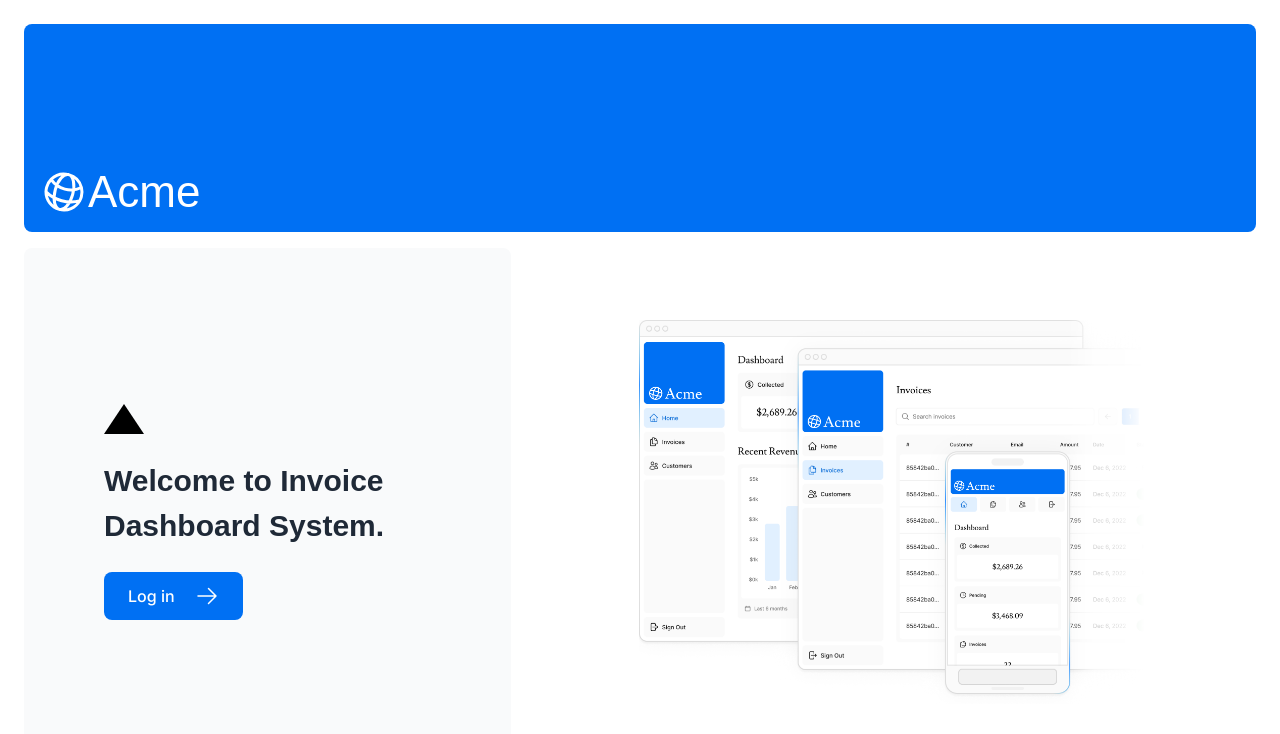
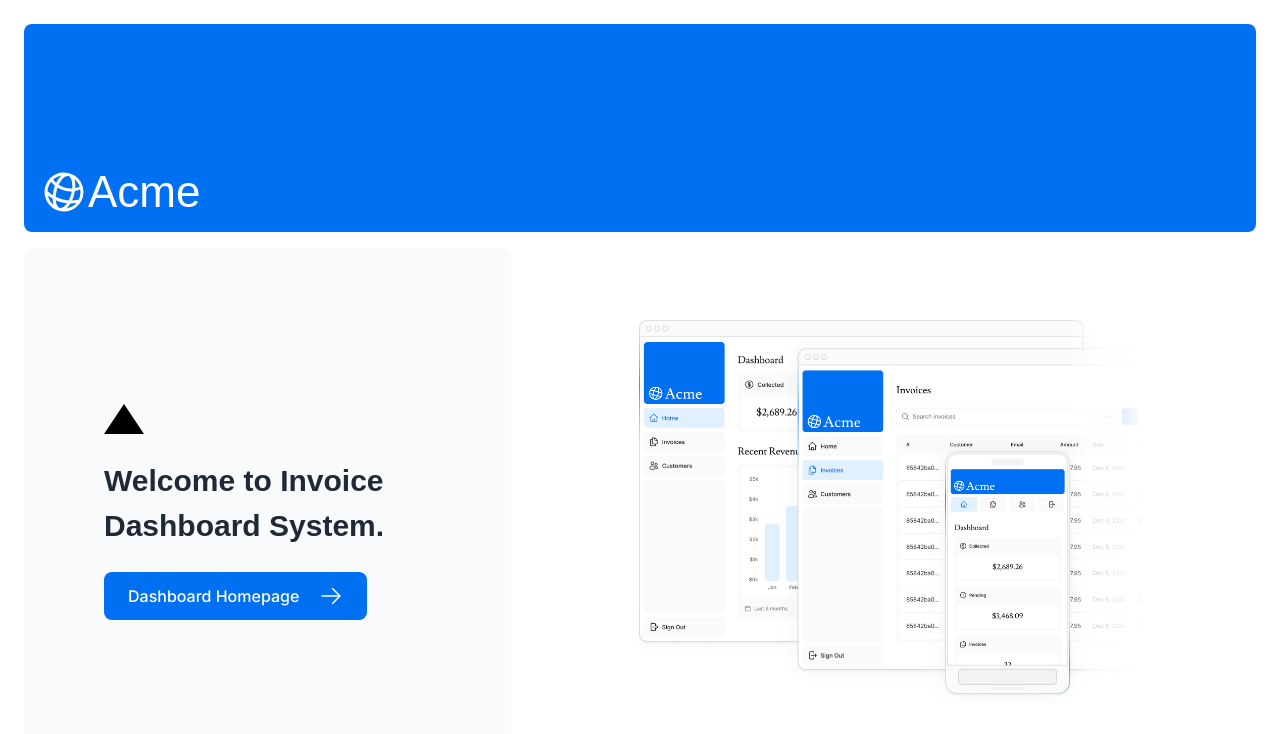
Before and after one commit to f2xiao/nextjs-dashboard, a Next.js app: page / in a window 1280 px wide. Shown: the top 734 px of the page. Built offline with nearby package versions, Linux system fonts and the light colour scheme; a web font is replaced by a local one.

Commit message:
edit homepage link

```diff
--- a/app/page.tsx
+++ b/app/page.tsx
@@ -21,10 +21,11 @@ export default function Page() {
             <strong>Welcome to Invoice Dashboard System.</strong>
           </p>
           <Link
-            href="/login"
+            href="/dashboard"
             className="flex items-center gap-5 self-start rounded-lg bg-blue-500 px-6 py-3 text-sm font-medium text-white transition-colors hover:bg-blue-400 md:text-base"
           >
-            <span>Log in</span> <ArrowRightIcon className="w-5 md:w-6" />
+            <span>Dashboard Homepage</span>{" "}
+            <ArrowRightIcon className="w-5 md:w-6" />
           </Link>
         </div>
         <div className="flex items-center justify-center p-6 md:w-3/5 md:px-28 md:py-12">
```
